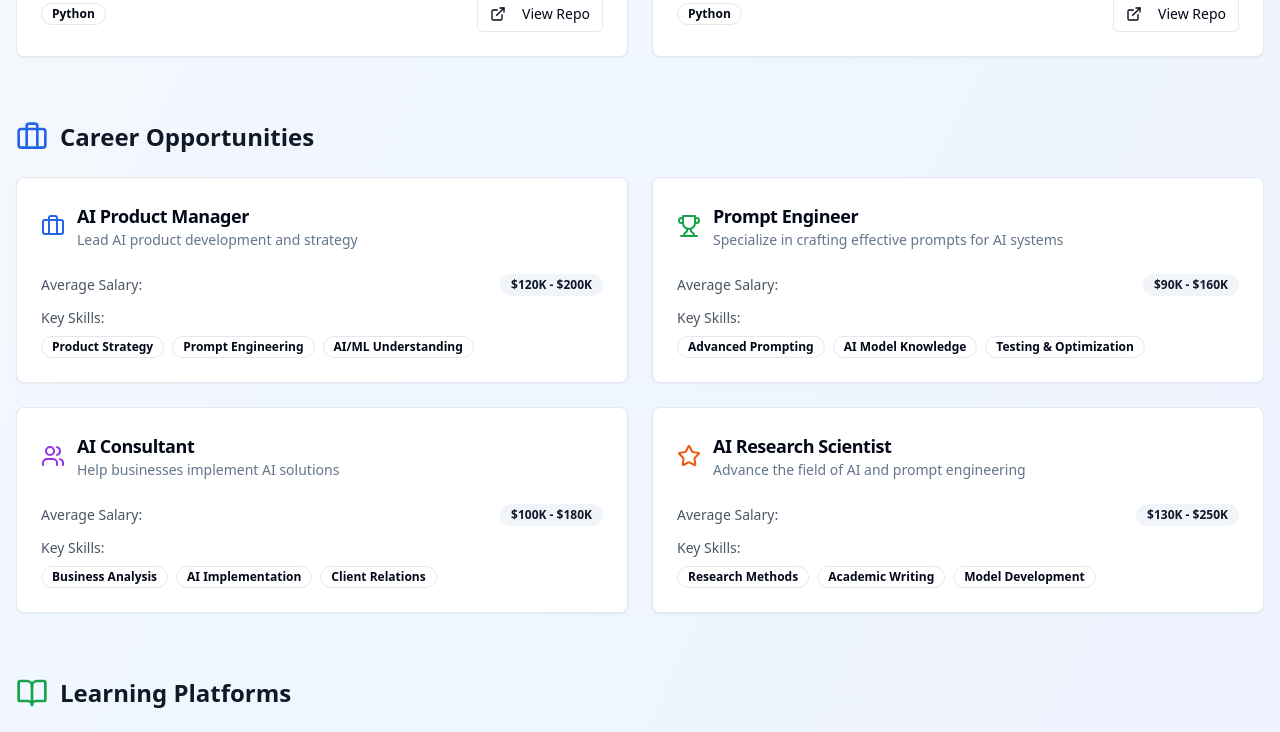
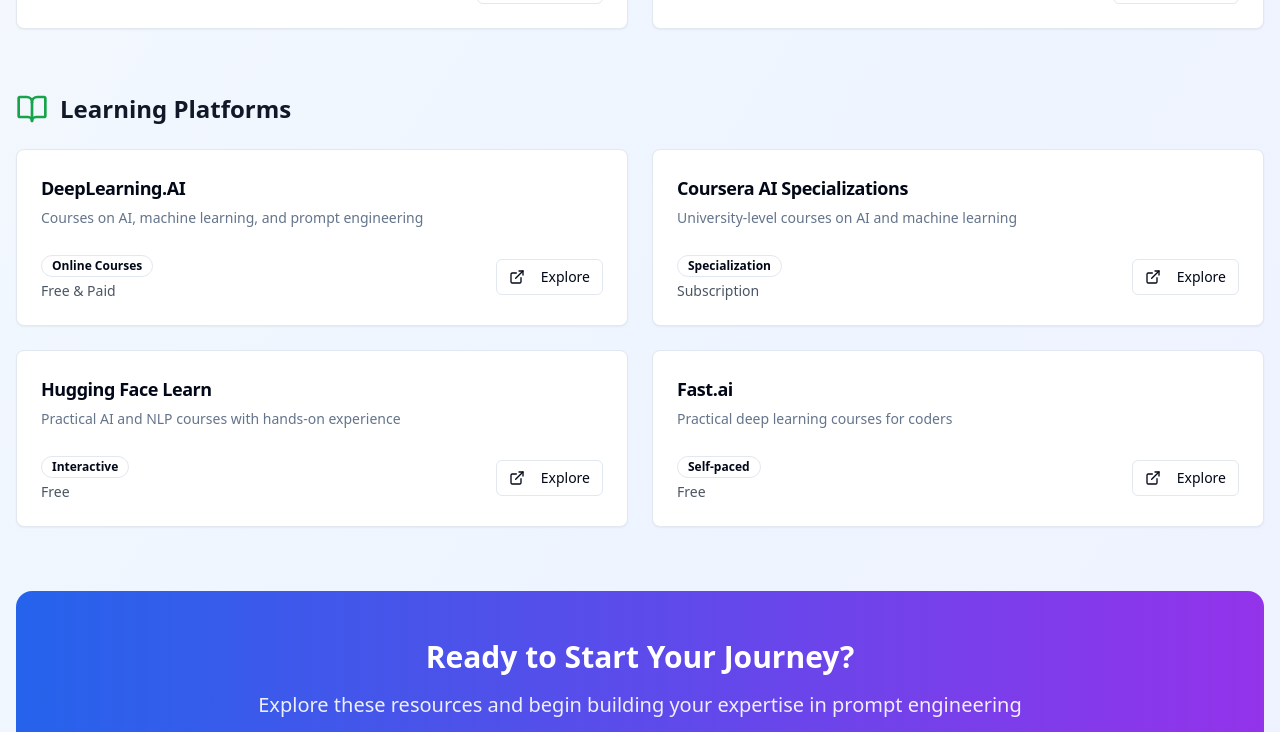
Before and after one commit to myselfsislam/learn-prompt-evolve, a React (Vite) app: page /resources in a window 1280 px wide. Shown: the part 1080-1812 px from the top of the page. Built offline with nearby package versions, Linux system fonts and the light colour scheme.

Commit message:
Remove Career Opportunities from Resources
Removes the Career Opportunities section from the Resources page.

```diff
--- a/src/pages/Resources.tsx
+++ b/src/pages/Resources.tsx
@@ -3,7 +3,7 @@ import React from 'react';
 import { Card, CardContent, CardDescription, CardHeader, CardTitle } from "@/components/ui/card";
 import { Badge } from "@/components/ui/badge";
 import { Button } from "@/components/ui/button";
-import { ExternalLink, Youtube, Github, BookOpen, Users, Trophy, Briefcase, Star } from 'lucide-react';
+import { ExternalLink, Youtube, Github, BookOpen, Users, Star } from 'lucide-react';
 
 const Resources = () => {
   const youtubeChannels = [
@@ -68,37 +68,6 @@ const Resources = () => {
     }
   ];
 
-  const careerResources = [
-    {
-      title: "AI Product Manager",
-      description: "Lead AI product development and strategy",
-      avgSalary: "$120K - $200K",
-      skills: ["Product Strategy", "Prompt Engineering", "AI/ML Understanding"],
-      icon: <Briefcase className="w-6 h-6 text-blue-600" />
-    },
-    {
-      title: "Prompt Engineer",
-      description: "Specialize in crafting effective prompts for AI systems",
-      avgSalary: "$90K - $160K",
-      skills: ["Advanced Prompting", "AI Model Knowledge", "Testing & Optimization"],
-      icon: <Trophy className="w-6 h-6 text-green-600" />
-    },
-    {
-      title: "AI Consultant",
-      description: "Help businesses implement AI solutions",
-      avgSalary: "$100K - $180K",
-      skills: ["Business Analysis", "AI Implementation", "Client Relations"],
-      icon: <Users className="w-6 h-6 text-purple-600" />
-    },
-    {
-      title: "AI Research Scientist",
-      description: "Advance the field of AI and prompt engineering",
-      avgSalary: "$130K - $250K",
-      skills: ["Research Methods", "Academic Writing", "Model Development"],
-      icon: <Star className="w-6 h-6 text-orange-600" />
-    }
-  ];
-
   const learningPlatforms = [
     {
       name: "DeepLearning.AI",
@@ -130,10 +99,10 @@ const Resources = () => {
     <div className="container mx-auto px-4 py-8">
       <div className="text-center mb-12">
         <h1 className="text-4xl font-bold text-gray-900 mb-4">
-          Career Resources
+          Learning Resources
         </h1>
         <p className="text-xl text-gray-600 max-w-3xl mx-auto">
-          Curated resources to help you build a successful career in prompt engineering and AI
+          Curated resources to help you build expertise in prompt engineering and AI
         </p>
       </div>
 
@@ -204,47 +173,6 @@ const Resources = () => {
         </div>
       </section>
 
-      {/* Career Paths */}
-      <section className="mb-16">
-        <div className="flex items-center gap-3 mb-6">
-          <Briefcase className="w-8 h-8 text-blue-600" />
-          <h2 className="text-2xl font-bold text-gray-900">Career Opportunities</h2>
-        </div>
-        <div className="grid md:grid-cols-2 gap-6">
-          {careerResources.map((career, index) => (
-            <Card key={index} className="hover:shadow-lg transition-shadow">
-              <CardHeader>
-                <div className="flex items-center gap-3">
-                  {career.icon}
-                  <div>
-                    <CardTitle className="text-lg">{career.title}</CardTitle>
-                    <CardDescription>{career.description}</CardDescription>
-                  </div>
-                </div>
-              </CardHeader>
-              <CardContent>
-                <div className="space-y-3">
-                  <div className="flex justify-between items-center">
-                    <span className="text-sm text-gray-600">Average Salary:</span>
-                    <Badge variant="secondary">{career.avgSalary}</Badge>
-                  </div>
-                  <div>
-                    <span className="text-sm text-gray-600 mb-2 block">Key Skills:</span>
-                    <div className="flex flex-wrap gap-2">
-                      {career.skills.map((skill, skillIndex) => (
-                        <Badge key={skillIndex} variant="outline" className="text-xs">
-                          {skill}
-                        </Badge>
-                      ))}
-                    </div>
-                  </div>
-                </div>
-              </CardContent>
-            </Card>
-          ))}
-        </div>
-      </section>
-
       {/* Learning Platforms */}
       <section className="mb-16">
         <div className="flex items-center gap-3 mb-6">
```
